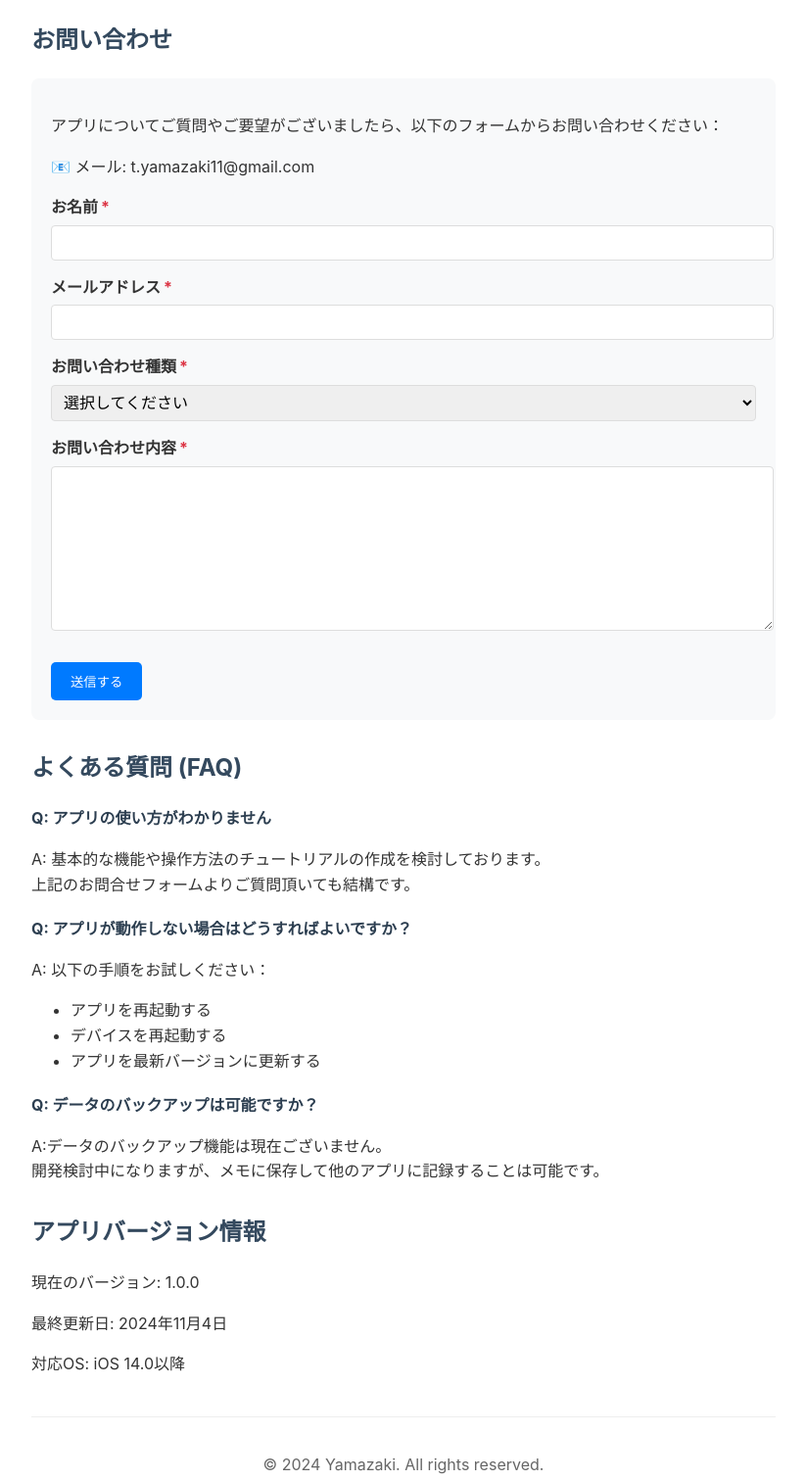
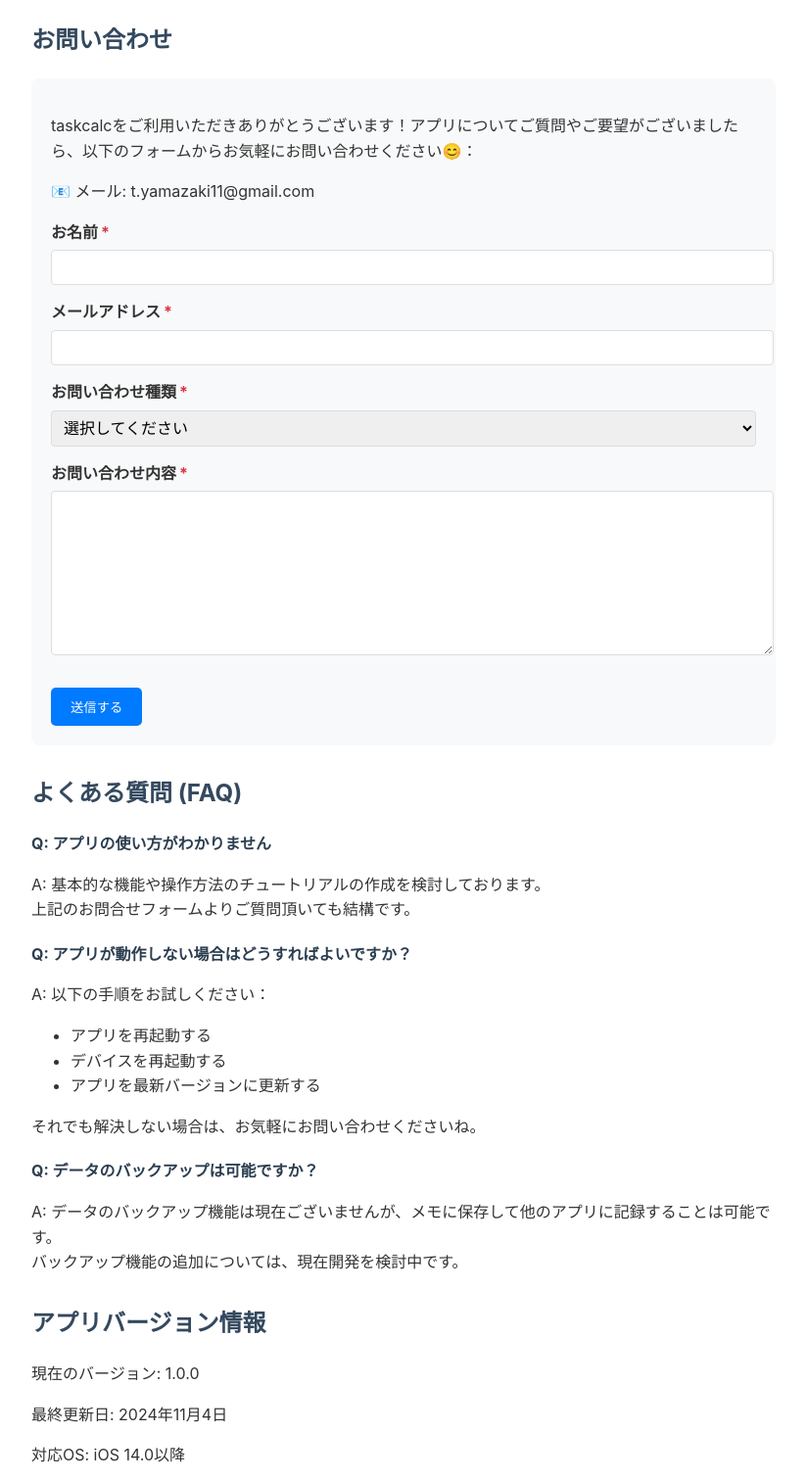
Before and after one commit to teppeiy1102/support, a plain HTML site: page index.html in a window 1280 px wide. Shown: the part 128-1640 px from the top of the page at 98% size, without its empty margins (228-1051 px from the left). Drawn offline with nearby package versions, Linux system fonts and the light colour scheme.

Commit message:
Update index.html

```diff
--- a/index.html
+++ b/index.html
@@ -136,13 +136,13 @@
     </style>
 </head>
 <body>
-    <div class="container">
+   <div class="container">
         <h1>taskcalc アプリケーションサポート</h1>
 
         <div class="section">
             <h2>お問い合わせ</h2>
             <div class="contact-box">
-                <p>アプリについてご質問やご要望がございましたら、以下のフォームからお問い合わせください：</p>
+                <p>taskcalcをご利用いただきありがとうございます！アプリについてご質問やご要望がございましたら、以下のフォームからお気軽にお問い合わせください😊：</p>
                 <p>📧 メール: t.yamazaki11@gmail.com</p>
 
                 <form id="contactForm" onsubmit="return handleSubmit(event)">
@@ -192,11 +192,12 @@
                     <li>デバイスを再起動する</li>
                     <li>アプリを最新バージョンに更新する</li>
                 </ul>
+                <p>それでも解決しない場合は、お気軽にお問い合わせくださいね。</p>
             </div>
             <div class="faq-item">
                 <p class="faq-question">Q: データのバックアップは可能ですか？</p>
-                <p>A:データのバックアップ機能は現在ございません。
-                    <br>開発検討中になりますが、メモに保存して他のアプリに記録することは可能です。</p>
+                <p>A: データのバックアップ機能は現在ございませんが、メモに保存して他のアプリに記録することは可能です。<br>
+                    バックアップ機能の追加については、現在開発を検討中です。</p>
             </div>
         </div>
 
@@ -209,6 +210,7 @@
 
         <footer>
             <p>© 2024 Yamazaki. All rights reserved.</p>
+            <p>ご利用いただきありがとうございます！今後ともよろしくお願いいたします。</p>
         </footer>
     </div>
 
```
